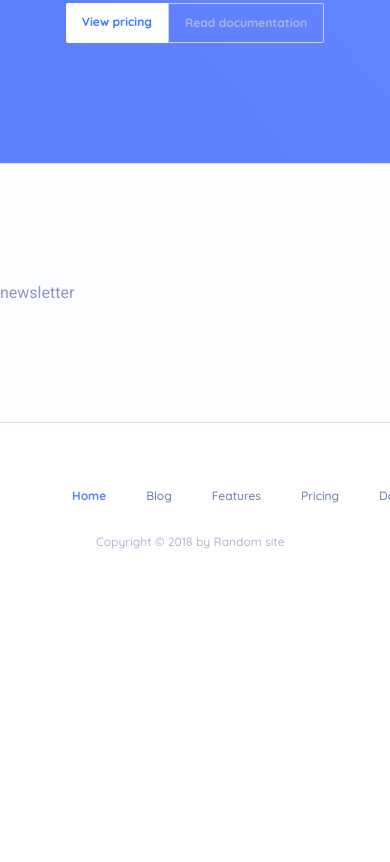
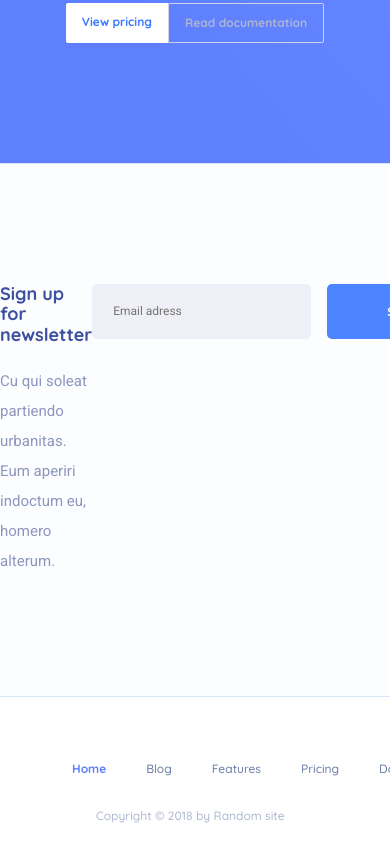
Before and after one commit to VincVader/Landing-Page, a website: page index.html in a window 390 px wide. Shown: the part 6280-7142 px from the top of the page. Before the commit the page ends 6889 px from the top, so only its background shows below. Drawn offline with Linux system fonts and the light colour scheme.

Commit message:
finished layout(not responsive)

```diff
--- a/index.html
+++ b/index.html
@@ -458,7 +458,21 @@
 	<!-- newsletter -->
 	<section class="section-outer section-newsletter">
 		<div class="section-inner">
-			newsletter
+			<div class="section-newsletter__left">
+				<div class="section-newsletter__left-title">
+					Sign up for newsletter
+				</div>
+				<div class="section-newsletter__left-text">
+					Cu qui soleat partiendo urbanitas. Eum aperiri indoctum eu, homero alterum.
+				</div>
+			</div>
+			<div class="section-newsletter__right">
+				<form action="" class="form-newsletter">
+					<input class="input input--size-lg" type="text" placeholder="Email adress" />
+					<button class="btn btn--size-lg btn--secondary" type="submit">Save me</button>
+				</form>
+
+			</div>
 		</div>
 	</section>
 	<!-- / newsletter -->
--- a/styles/styles.scss
+++ b/styles/styles.scss
@@ -66,6 +66,20 @@ body {
     }
 }
 
+.input {
+    padding: $base*3 $base*4;
+    color: #7a85ad;
+    border: 1px solid transparent;
+    background: #efeff7;
+    border-radius: 2px;
+    font-size: $fs-sm;
+
+    &--size-lg {
+        padding: $base*5 $base*15 $base*5 $base*5;
+        border-radius: 5px;
+    }
+}
+
 .btn {
     @include quicksand;
 
@@ -79,6 +93,12 @@ body {
     border-radius: 2px;
     text-decoration: none;
     transition: $transition;
+    cursor: pointer;
+
+    &--size-lg {
+        padding: $base*5 $base*15;
+        border-radius: 5px;
+    }
 
     &--primary {
         background-color: #d2e1ff;
@@ -911,6 +931,48 @@ h5 {
 // === NEWSLETTER ===
 .section-newsletter {
     background-color: #FCFDFF;
+
+    .section-inner {
+        display: flex;
+        justify-content: space-between;
+    }
+
+    &__left,
+    &__right {}
+
+    &__left {
+        flex-basis: 35%;
+
+        &-title {
+            @include quicksand;
+
+            color: #3D4F9F;
+            font-weight: $fw-bold;
+            margin-bottom: $base*5;
+            font-size: $fs-lg;
+        }
+
+        &-text {
+            line-height: 2;
+            font-size: $fs-md;
+        }
+    }
+
+    &__right {
+        flex-basis: 55%;
+    }
+}
+
+.form-newsletter {
+    display: flex;
+
+    .input {
+        flex-grow: 1;
+    }
+
+    .btn {
+        margin-left: $base*4;
+    }
 }
 
 // === / NEWSLETTER ===
```
Also changed, not shown: styles/styles.css.
